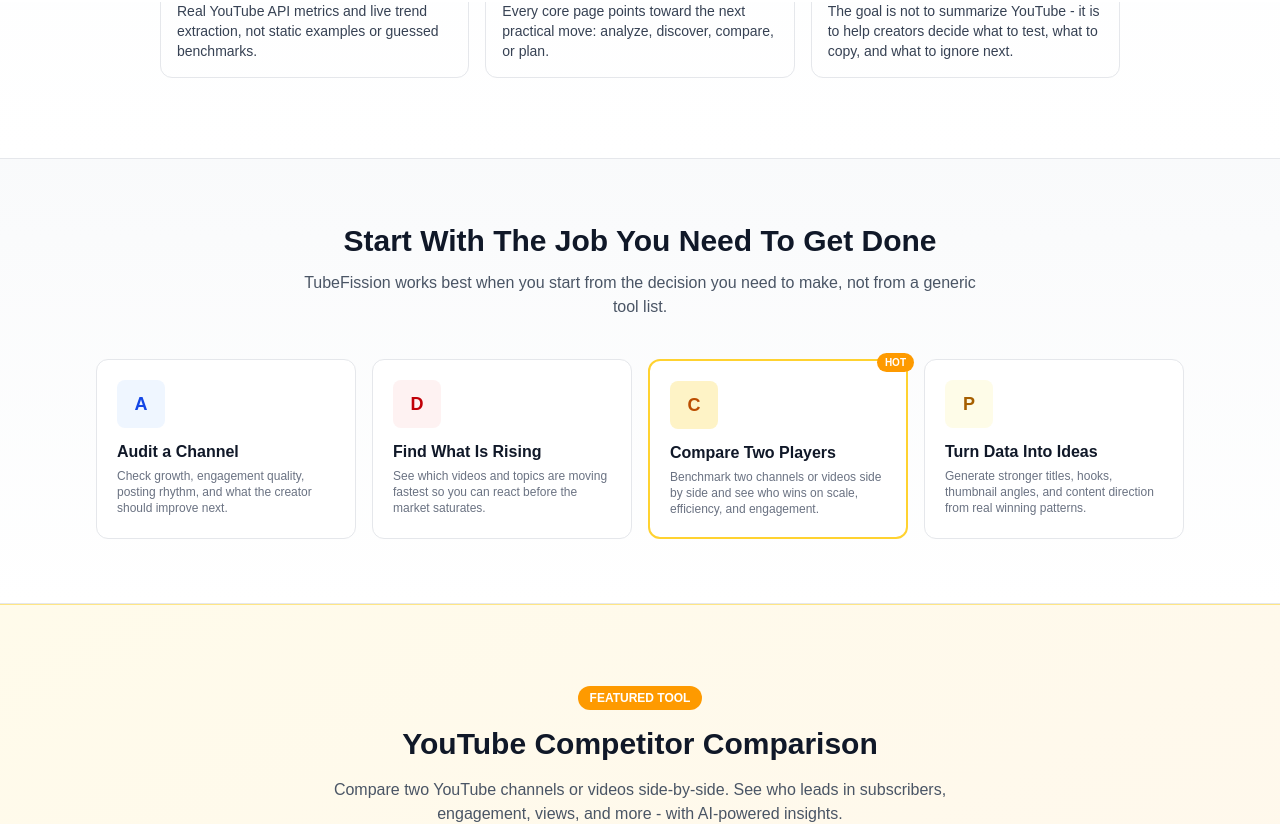
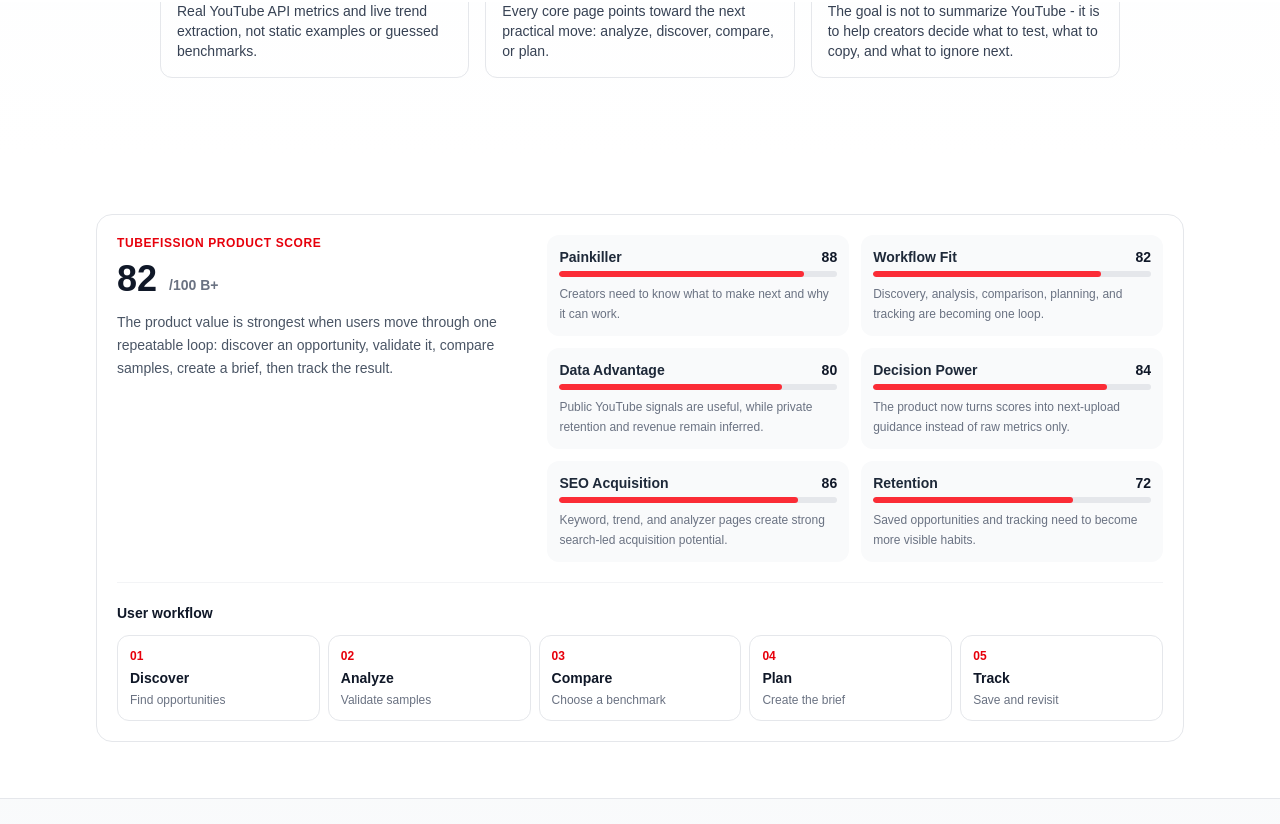
Before and after one commit to tossandturn/trendtube, a Next.js app: page / in a window 1280 px wide. Shown: the part 798-1622 px from the top of the page. Built offline with nearby package versions, Linux system fonts and the light colour scheme; no server answers.

Commit message:
Show product value score on homepage

```diff
--- a/app/page.tsx
+++ b/app/page.tsx
@@ -2,6 +2,7 @@
 import Link from 'next/link'
 import { SoftwareApplicationSchema, FAQPageSchema, BreadcrumbSchema } from '@/app/components/JsonLd'
 import { AnalyzeHeroForm } from '@/app/components/AnalyzeHeroForm'
+import ProductValueWorkflow from '@/app/components/ProductValueWorkflow'
 
 export const metadata: Metadata = {
   title: 'YouTube AI Analytics & Trend Intelligence Platform | Tubefission',
@@ -126,6 +127,13 @@
               <div className="text-sm text-gray-700">The goal is not to summarize YouTube - it is to help creators decide what to test, what to copy, and what to ignore next.</div>
             </div>
           </div>
+        </div>
+      </section>
+
+      {/* ===== PRODUCT VALUE SCORE ===== */}
+      <section className="bg-white">
+        <div className="max-w-6xl mx-auto px-4 sm:px-6 lg:px-8 py-10 sm:py-14">
+          <ProductValueWorkflow />
         </div>
       </section>
 
```
